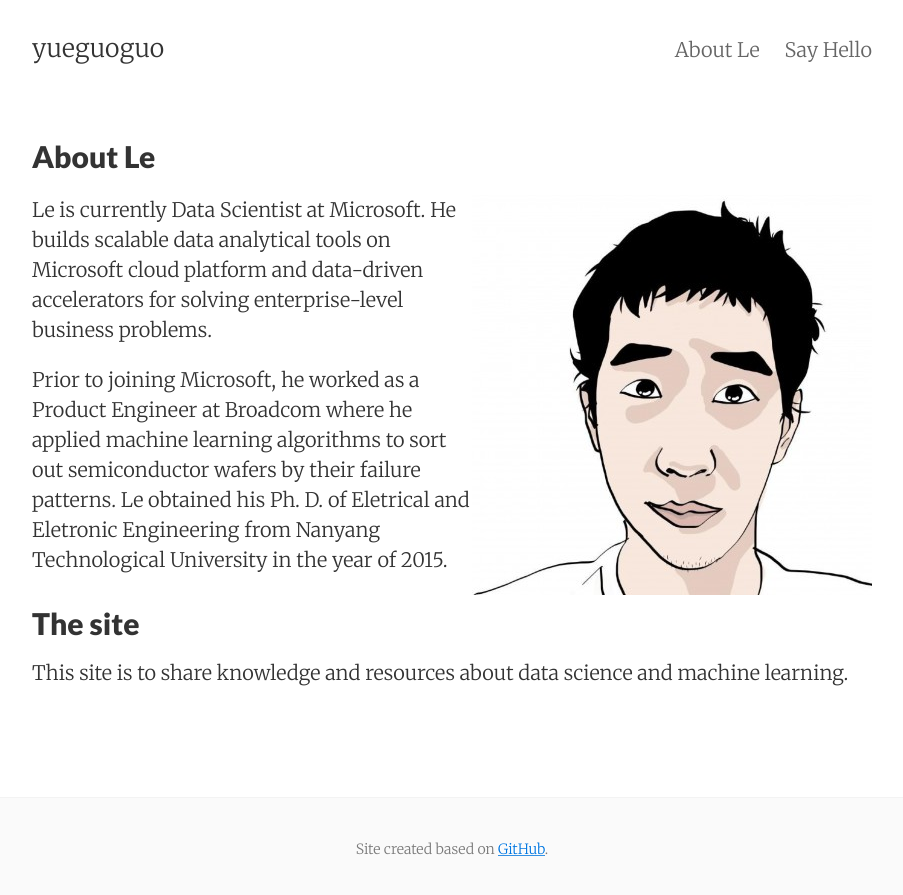
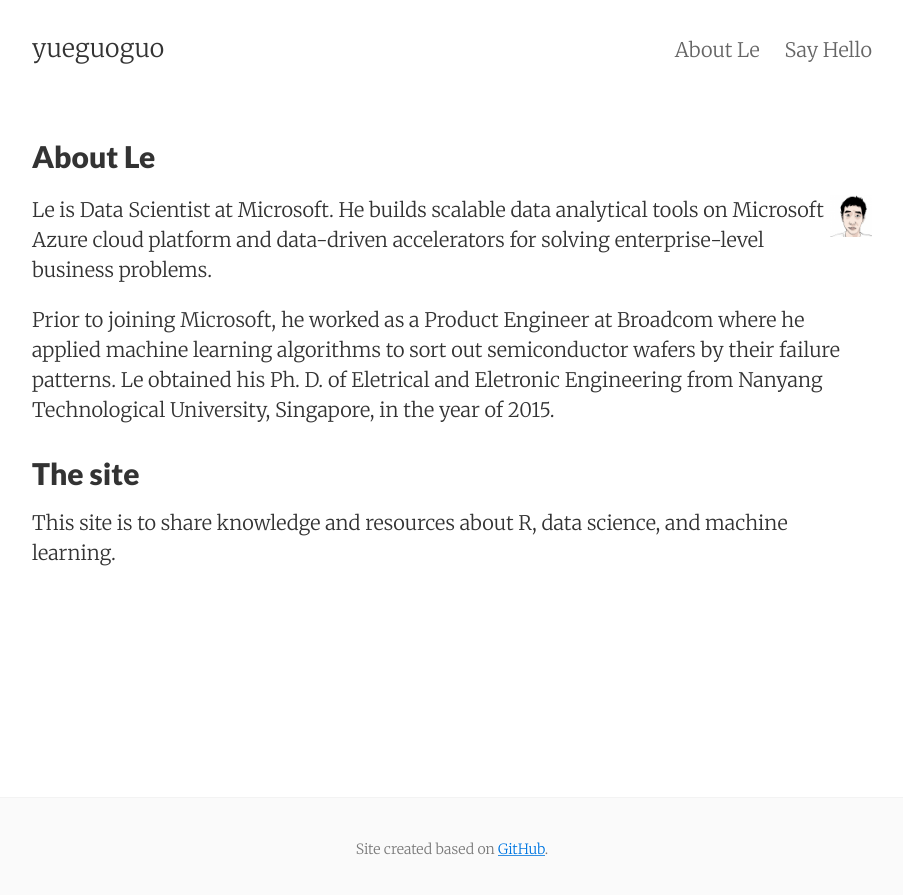
Before and after one commit to yueguoguo/yueguoguo.github.io, a Jekyll site: the page built from about.md, in a window 1280 px wide. Shown: the top 895 px of the page, without its empty margins (188-1091 px from the left). Built offline with Jekyll 4.4.1, drawn with Linux system fonts in a browser that asks for light colours.

Commit message:
Update about.md

```diff
--- a/about.md
+++ b/about.md
@@ -5,17 +5,17 @@ permalink: /about/
 tags: about
 ---
 
-<img class="col one right" src="/images/prof_pic_le.jpg">
+<img class="col one right" src="/images/prof_pic_le.jpg" height="42" width="42">
 
-<p>Le is currently Data Scientist at Microsoft. He builds scalable data analytical
-tools on Microsoft cloud platform and data-driven accelerators for solving enterprise-level business
+<p>Le is Data Scientist at Microsoft. He builds scalable data analytical
+tools on Microsoft Azure cloud platform and data-driven accelerators for solving enterprise-level business
 problems.
 
 <p>Prior to joining Microsoft, he worked as a Product
 Engineer at Broadcom where he applied machine learning algorithms to sort out semiconductor wafers
 by their failure patterns. Le obtained his Ph. D. of Eletrical and Eletronic Engineering from Nanyang Technological
-University in the year of 2015.
+University, Singapore, in the year of 2015.
 
 <h2>The site</h2>
 
-This site is to share knowledge and resources about data science and machine learning.
+This site is to share knowledge and resources about R, data science, and machine learning.
```
